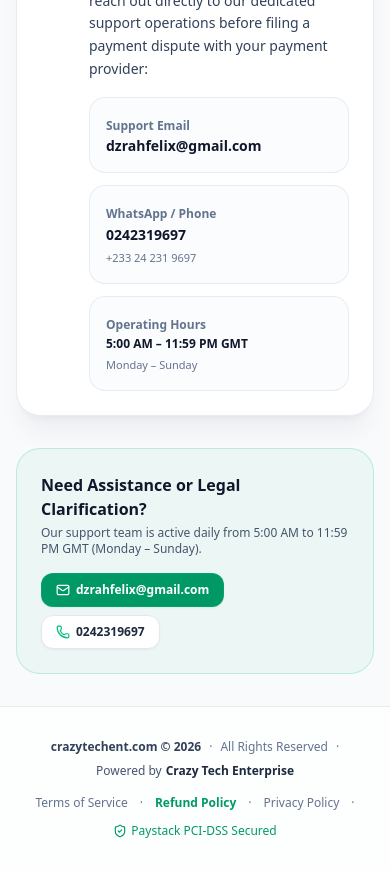
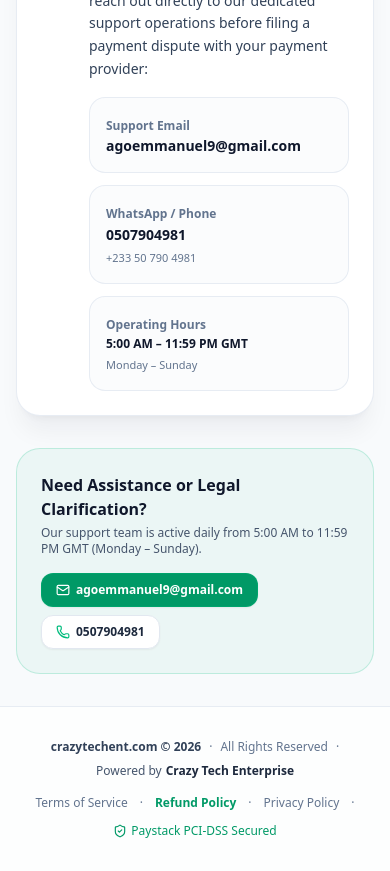
Before and after one commit to Loveago/crazytech, a Next.js app: page /refund-policy in a window 390 px wide. Shown: the part 3420-4291 px from the top of the page. Built offline with nearby package versions, Linux system fonts and the light colour scheme.

Commit message:
fix: update contact email to agoemmanuel9@gmail.com and phone to 0507904981 across legal pages, storefront, and site defaults

```diff
--- a/prisma/seed.ts
+++ b/prisma/seed.ts
@@ -50,9 +50,9 @@ async function main() {
     report_not_received_window_hours: "24",
     site_name: "CrazyTech",
     site_announcement: "⚡ Welcome to CrazyTech! Instant automated telecom data dispatch across MTN, Telecel, and AirtelTigo.",
-    support_whatsapp: "+233240000000",
-    support_phone: "0240000000",
-    support_email: "dzrahfelix@gmail.com",
+    support_whatsapp: "+233507904981",
+    support_phone: "0507904981",
+    support_email: "agoemmanuel9@gmail.com",
     support_telegram: "@crazytech",
   };
 
--- a/scripts/test-affiliate-e2e.ts
+++ b/scripts/test-affiliate-e2e.ts
@@ -280,13 +280,13 @@ async function runE2ETests() {
       amount: 10.0,
       payoutMethod: "MOMO",
       network: "MTN",
-      momoNumber: "0242319697",
+      momoNumber: "0507904981",
       accountName: "Felix Dzrah",
     });
 
     assert.strictEqual(momoResult.status, "PENDING");
     assert.strictEqual(momoResult.payoutMethod, "MOMO");
-    assert.strictEqual(momoResult.momoNumber, "0242319697");
+    assert.strictEqual(momoResult.momoNumber, "0507904981");
 
     const postMomoRoot = await prisma.user.findUnique({ where: { id: rootAgent.id } });
     assert.strictEqual(postMomoRoot?.affiliateBalance, 5.0, "Affiliate balance must decrease to 5.00 while held in escrow");
--- a/src/app/admin/settings/page.tsx
+++ b/src/app/admin/settings/page.tsx
@@ -1276,7 +1276,7 @@ export default function AdminSettingsPage() {
                 <Input
                   value={settings.support_whatsapp ?? ""}
                   onChange={(e) => setSettings((s) => ({ ...s, support_whatsapp: e.target.value }))}
-                  placeholder="233XXXXXXXXX"
+                  placeholder="+233507904981"
                 />
                 <p className="text-[11px] text-slate-400">
                   Target for the floating support WhatsApp bubble on the bottom right.
@@ -1287,7 +1287,7 @@ export default function AdminSettingsPage() {
                 <Input
                   value={settings.default_momo_number ?? ""}
                   onChange={(e) => setSettings((s) => ({ ...s, default_momo_number: e.target.value }))}
-                  placeholder="024XXXXXXX"
+                  placeholder="0507904981"
                 />
               </div>
               <div className="space-y-1.5">
@@ -1296,7 +1296,7 @@ export default function AdminSettingsPage() {
                   type="email"
                   value={settings.contact_email ?? ""}
                   onChange={(e) => setSettings((s) => ({ ...s, contact_email: e.target.value }))}
-                  placeholder="dzrahfelix@gmail.com"
+                  placeholder="agoemmanuel9@gmail.com"
                 />
               </div>
             </div>
@@ -1866,7 +1866,7 @@ export default function AdminSettingsPage() {
                 <Input
                   value={settings.support_phone ?? ""}
                   onChange={(e) => setSettings((s) => ({ ...s, support_phone: e.target.value }))}
-                  placeholder="233XXXXXXXXX"
+                  placeholder="0507904981"
                 />
               </div>
               <div className="space-y-1.5">
@@ -1882,7 +1882,7 @@ export default function AdminSettingsPage() {
                 <Input
                   value={settings.support_email ?? ""}
                   onChange={(e) => setSettings((s) => ({ ...s, support_email: e.target.value }))}
-                  placeholder="dzrahfelix@gmail.com"
+                  placeholder="agoemmanuel9@gmail.com"
                 />
               </div>
               <div className="space-y-1.5">
--- a/src/app/privacy/page.tsx
+++ b/src/app/privacy/page.tsx
@@ -208,8 +208,8 @@ export default function PrivacyPolicyPage() {
               <div className="rounded-2xl border border-slate-200/80 bg-slate-50/60 p-4 dark:border-white/5 dark:bg-slate-950/40 space-y-1">
                 <span className="text-xs font-semibold text-slate-500 dark:text-slate-400">Privacy &amp; Compliance Email</span>
                 <p className="font-bold text-slate-900 dark:text-white text-sm break-all">
-                  <a href="mailto:dzrahfelix@gmail.com" className="hover:text-emerald-600 dark:hover:text-emerald-400">
-                    dzrahfelix@gmail.com
+                  <a href="mailto:agoemmanuel9@gmail.com" className="hover:text-emerald-600 dark:hover:text-emerald-400">
+                    agoemmanuel9@gmail.com
                   </a>
                 </p>
               </div>
@@ -217,11 +217,11 @@ export default function PrivacyPolicyPage() {
               <div className="rounded-2xl border border-slate-200/80 bg-slate-50/60 p-4 dark:border-white/5 dark:bg-slate-950/40 space-y-1">
                 <span className="text-xs font-semibold text-slate-500 dark:text-slate-400">Customer Support Desk</span>
                 <p className="font-bold text-slate-900 dark:text-white text-sm">
-                  <a href="https://wa.me/233242319697" target="_blank" rel="noopener noreferrer" className="hover:text-emerald-600 dark:hover:text-emerald-400">
-                    0242319697
+                  <a href="https://wa.me/233507904981" target="_blank" rel="noopener noreferrer" className="hover:text-emerald-600 dark:hover:text-emerald-400">
+                    0507904981
                   </a>
                 </p>
-                <p className="text-[11px] text-slate-500 dark:text-slate-400">+233 24 231 9697</p>
+                <p className="text-[11px] text-slate-500 dark:text-slate-400">+233 50 790 4981</p>
               </div>
             </div>
           </div>
--- a/src/app/refund-policy/page.tsx
+++ b/src/app/refund-policy/page.tsx
@@ -210,8 +210,8 @@ export default function RefundPolicyPage() {
               <div className="rounded-2xl border border-slate-200/80 bg-slate-50/60 p-4 dark:border-white/5 dark:bg-slate-950/40 space-y-1">
                 <span className="text-xs font-semibold text-slate-500 dark:text-slate-400">Support Email</span>
                 <p className="font-bold text-slate-900 dark:text-white text-sm break-all">
-                  <a href="mailto:dzrahfelix@gmail.com" className="hover:text-emerald-600 dark:hover:text-emerald-400">
-                    dzrahfelix@gmail.com
+                  <a href="mailto:agoemmanuel9@gmail.com" className="hover:text-emerald-600 dark:hover:text-emerald-400">
+                    agoemmanuel9@gmail.com
                   </a>
                 </p>
               </div>
@@ -219,11 +219,11 @@ export default function RefundPolicyPage() {
               <div className="rounded-2xl border border-slate-200/80 bg-slate-50/60 p-4 dark:border-white/5 dark:bg-slate-950/40 space-y-1">
                 <span className="text-xs font-semibold text-slate-500 dark:text-slate-400">WhatsApp / Phone</span>
                 <p className="font-bold text-slate-900 dark:text-white text-sm">
-                  <a href="https://wa.me/233242319697" target="_blank" rel="noopener noreferrer" className="hover:text-emerald-600 dark:hover:text-emerald-400">
-                    0242319697
+                  <a href="https://wa.me/233507904981" target="_blank" rel="noopener noreferrer" className="hover:text-emerald-600 dark:hover:text-emerald-400">
+                    0507904981
                   </a>
                 </p>
-                <p className="text-[11px] text-slate-500 dark:text-slate-400">+233 24 231 9697</p>
+                <p className="text-[11px] text-slate-500 dark:text-slate-400">+233 50 790 4981</p>
               </div>
 
               <div className="rounded-2xl border border-slate-200/80 bg-slate-50/60 p-4 dark:border-white/5 dark:bg-slate-950/40 space-y-1">
--- a/src/app/terms/page.tsx
+++ b/src/app/terms/page.tsx
@@ -284,8 +284,8 @@ export default function TermsOfServicePage() {
               <div className="rounded-2xl border border-slate-200/80 bg-slate-50/60 p-4 dark:border-white/5 dark:bg-slate-950/40 space-y-1">
                 <span className="text-xs font-semibold text-slate-500 dark:text-slate-400">Official Email</span>
                 <p className="font-bold text-slate-900 dark:text-white text-sm break-all">
-                  <a href="mailto:dzrahfelix@gmail.com" className="hover:text-emerald-600 dark:hover:text-emerald-400">
-                    dzrahfelix@gmail.com
+                  <a href="mailto:agoemmanuel9@gmail.com" className="hover:text-emerald-600 dark:hover:text-emerald-400">
+                    agoemmanuel9@gmail.com
                   </a>
                 </p>
               </div>
@@ -293,11 +293,11 @@ export default function TermsOfServicePage() {
               <div className="rounded-2xl border border-slate-200/80 bg-slate-50/60 p-4 dark:border-white/5 dark:bg-slate-950/40 space-y-1">
                 <span className="text-xs font-semibold text-slate-500 dark:text-slate-400">Phone / WhatsApp</span>
                 <p className="font-bold text-slate-900 dark:text-white text-sm">
-                  <a href="https://wa.me/233242319697" target="_blank" rel="noopener noreferrer" className="hover:text-emerald-600 dark:hover:text-emerald-400">
-                    0242319697
+                  <a href="https://wa.me/233507904981" target="_blank" rel="noopener noreferrer" className="hover:text-emerald-600 dark:hover:text-emerald-400">
+                    0507904981
                   </a>
                 </p>
-                <p className="text-[11px] text-slate-500 dark:text-slate-400">+233 24 231 9697</p>
+                <p className="text-[11px] text-slate-500 dark:text-slate-400">+233 50 790 4981</p>
               </div>
 
               <div className="rounded-2xl border border-slate-200/80 bg-slate-50/60 p-4 dark:border-white/5 dark:bg-slate-950/40 space-y-1">
--- a/src/components/legal/legal-page-shell.tsx
+++ b/src/components/legal/legal-page-shell.tsx
@@ -299,20 +299,20 @@ export function LegalPageShell({
             </div>
             <div className="flex flex-wrap items-center gap-2">
               <a
-                href="mailto:dzrahfelix@gmail.com"
+                href="mailto:agoemmanuel9@gmail.com"
                 className="inline-flex items-center gap-1.5 rounded-xl border border-emerald-500/30 bg-emerald-600 px-3.5 py-2 text-xs font-bold text-white shadow-xs hover:bg-emerald-500 transition-colors"
               >
                 <Mail className="h-3.5 w-3.5" />
-                <span>dzrahfelix@gmail.com</span>
+                <span>agoemmanuel9@gmail.com</span>
               </a>
               <a
-                href="https://wa.me/233242319697"
+                href="https://wa.me/233507904981"
                 target="_blank"
                 rel="noopener noreferrer"
                 className="inline-flex items-center gap-1.5 rounded-xl border border-slate-200 bg-white px-3.5 py-2 text-xs font-bold text-slate-800 shadow-xs hover:bg-slate-50 dark:border-white/10 dark:bg-slate-900 dark:text-slate-200 dark:hover:bg-slate-800 transition-colors"
               >
                 <Phone className="h-3.5 w-3.5 text-emerald-500" />
-                <span>0242319697</span>
+                <span>0507904981</span>
               </a>
             </div>
           </div>
--- a/src/components/store/storefront-portal.tsx
+++ b/src/components/store/storefront-portal.tsx
@@ -142,7 +142,7 @@ export function StorefrontPortal({
 
   // Customer contact details
   const rawContact = storefront.whatsapp || storefront.phone || "";
-  const displayPhone = rawContact || "0240000000";
+  const displayPhone = rawContact || "0507904981";
   const waChatUrl = whatsappDirectLink(rawContact);
   const waGroupUrl = storefront.whatsappGroupLink || waChatUrl;
 
--- a/src/lib/email.ts
+++ b/src/lib/email.ts
@@ -25,7 +25,7 @@ export async function getBrevoConfig(): Promise<BrevoConfig> {
   const dbSenderEmail = (await getSetting("brevo_sender_email")).trim();
   const envSenderEmail = process.env.BREVO_SENDER_EMAIL?.trim();
   const supportEmail = (await getSetting("support_email")).trim();
-  const senderEmail = dbSenderEmail || envSenderEmail || supportEmail || "dzrahfelix@gmail.com";
+  const senderEmail = dbSenderEmail || envSenderEmail || supportEmail || "agoemmanuel9@gmail.com";
 
   const dbSenderName = (await getSetting("brevo_sender_name")).trim();
   const envSenderName = process.env.BREVO_SENDER_NAME?.trim();
```
Also changed, not shown: vps.txt, 1 other file (tests, documents, lock files or other folders).
